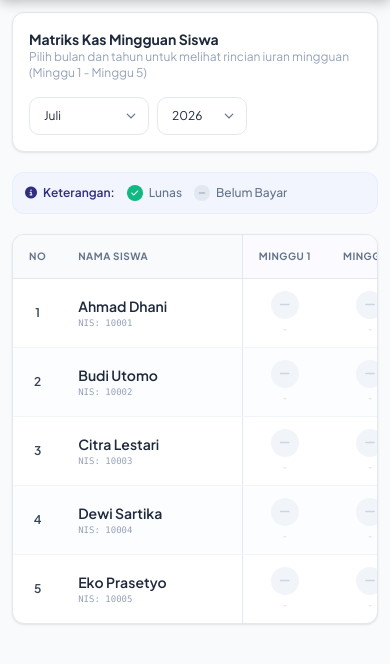
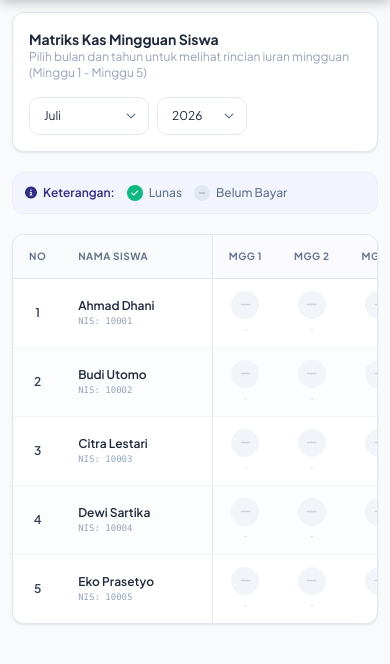
Before and after one commit to georgemillerrr43/kaskelas, a PHP site: page /rekap.php in a window 390 px wide. Shown: the part 60-724 px from the top of the page. Run offline with PHP 8.4, Linux system fonts and the light colour scheme; a user stored in the database is signed in; data comes from the database, SQL or seed files in the repository; some libraries are stand-ins or nearby versions.

Commit message:
update-mobile/3

```diff
--- a/includes/header.php
+++ b/includes/header.php
@@ -25,7 +25,8 @@ $role_color_class = $is_admin ? 'role-admin' : 'role-anggota';
     <meta charset="UTF-8">
     <meta name="viewport" content="width=device-width, initial-scale=1.0">
     <title>Uangkas Kelas - Aplikasi Kas Kelas</title>
-    <link rel="icon" type="image/svg+xml" href="assets/images/joji.svg">
+    <link rel="icon" type="image/svg+xml" href="assets/images/favicon.svg">
+    <link rel="alternate icon" href="assets/images/favicon.svg">
     <!-- Tailwind CSS via CDN -->
     <script src="https://cdn.tailwindcss.com"></script>
     <script>
@@ -108,16 +109,11 @@ $role_color_class = $is_admin ? 'role-admin' : 'role-anggota';
             color: #1e293b;
         }
 
-        /* ── Scrollbar ─────────────────── */
-        ::-webkit-scrollbar { width: 5px; height: 5px; }
-        ::-webkit-scrollbar-track { background: var(--surface-bg); }
-        ::-webkit-scrollbar-thumb { background: #cbd5e1; border-radius: 99px; }
-        ::-webkit-scrollbar-thumb:hover { background: #94a3b8; }
-
-        /* ── Layout Wrapper ─────────────── */
+        /* ── dvh fallback for mobile ─── */
         .app-wrapper {
             display: flex;
             min-height: 100vh;
+            min-height: 100dvh;
             width: 100%;
             overflow-x: hidden;
         }
@@ -327,8 +323,8 @@ $role_color_class = $is_admin ? 'role-admin' : 'role-anggota';
         .mobile-topbar {
             display: none;
             background: var(--sidebar-bg);
-            padding: calc(6px + var(--sa-top)) 16px 6px;
-            height: calc(var(--mobile-topbar-h) + var(--sa-top));
+            padding: calc(6px + var(--sa-top)) 12px 6px;
+            min-height: calc(var(--mobile-topbar-h) + var(--sa-top));
             align-items: center;
             justify-content: space-between;
             position: sticky; top: 0; z-index: 60;
@@ -424,6 +420,8 @@ $role_color_class = $is_admin ? 'role-admin' : 'role-anggota';
             .mobile-topbar { display: flex; }
             .page-content { padding: 16px; }
             .app-footer { padding: 12px 16px calc(12px + var(--sa-bottom)); flex-direction: column; text-align: center; }
+            table.data-table thead th { padding: 10px 8px; font-size: 9px; }
+            table.data-table tbody td { padding: 8px 8px; font-size: 12px; }
         }
 
         @media (max-width: 480px) {
--- a/rekap.php
+++ b/rekap.php
@@ -96,14 +96,14 @@ try {
         <table class="data-table">
             <thead>
                 <tr>
-                    <th class="text-center" style="width:48px">No</th>
-                    <th style="min-width:180px;border-right:1px solid #e2e8f0">Nama Siswa</th>
-                    <th class="text-center" style="width:110px;background:#fafaff">Minggu 1</th>
-                    <th class="text-center" style="width:110px;background:#fafaff">Minggu 2</th>
-                    <th class="text-center" style="width:110px;background:#fafaff">Minggu 3</th>
-                    <th class="text-center" style="width:110px;background:#fafaff">Minggu 4</th>
-                    <th class="text-center" style="width:110px;background:#fafaff">Minggu 5</th>
-                    <th class="text-center" style="width:140px;border-left:1px solid #e2e8f0;background:#f8faff">Total Bulan Ini</th>
+                    <th class="text-center" style="width:40px">No</th>
+                    <th style="min-width:150px;border-right:1px solid #e2e8f0">Nama Siswa</th>
+                    <th class="text-center" style="width:80px;background:#fafaff">Mgg 1</th>
+                    <th class="text-center" style="width:80px;background:#fafaff">Mgg 2</th>
+                    <th class="text-center" style="width:80px;background:#fafaff">Mgg 3</th>
+                    <th class="text-center" style="width:80px;background:#fafaff">Mgg 4</th>
+                    <th class="text-center" style="width:80px;background:#fafaff">Mgg 5</th>
+                    <th class="text-center" style="width:100px;border-left:1px solid #e2e8f0;background:#f8faff">Total</th>
                 </tr>
             </thead>
             <tbody>
```
Also changed, not shown: .claude-flow/daemon-state.json, .claude-flow/metrics/codebase-map.json, .claude-flow/metrics/consolidation.json, .claude-flow/metrics/performance.json, .claude-flow/metrics/security-audit.json, .claude-flow/metrics/test-gaps.json, assets/images/favicon.svg (added), 1 other file.
